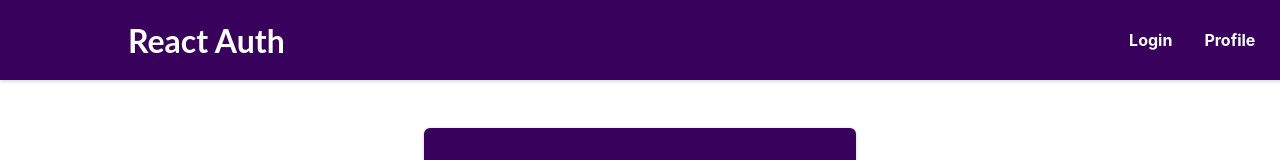
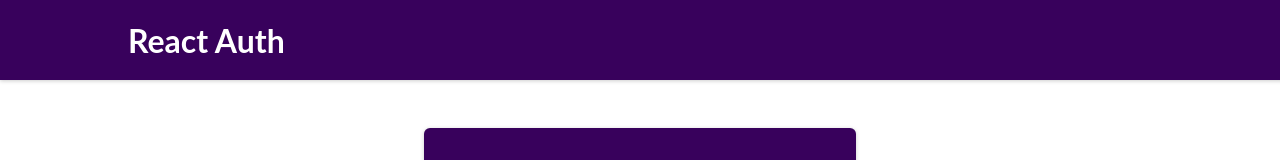
Before and after one commit to Kanishka08/signup-and-auth, a React (Create React App) app: page /auth in a window 1280 px wide. Shown: the top 160 px of the page. Built offline with nearby package versions, Linux system fonts and the light colour scheme.

Commit message:
Addressing security and logout issues

```diff
--- a/src/App.js
+++ b/src/App.js
@@ -6,17 +6,21 @@ import AuthPage from './pages/AuthPage';
 import HomePage from './pages/HomePage';
 import { BrowserRouter as Router } from 'react-router-dom';
 import {AuthContextProvider} from './components/Store/AuthContext';
+import AuthContext from './components/Store/AuthContext';
+import { useContext } from 'react';
 
 
 function App() {
+  const {isLoggedIn} = useContext(AuthContext)
   return (
     <AuthContextProvider>
     <Router>
     <Layout>
       <Routes>
         <Route path='/' element={<HomePage />} />
-        <Route path='/auth' element={<AuthPage />} />
-        <Route path='/profile' element={<UserProfile />} />
+        {!isLoggedIn && <Route path='/auth' element={<AuthPage />} />}
+        {<Route path='/profile' element={<UserProfile />} />}
+        {<Route path='/profile' element={<UserProfile />} />}
       </Routes>
     </Layout>
   </Router>
--- a/src/components/Layout/MainNavigation.js
+++ b/src/components/Layout/MainNavigation.js
@@ -1,8 +1,20 @@
-import { Link } from 'react-router-dom';
+import { Link, useNavigate} from 'react-router-dom';
+import { useContext } from 'react';
+import AuthContext from '../Store/AuthContext';
 
 import classes from './MainNavigation.module.css';
 
 const MainNavigation = () => {
+  const authCtx = useContext(AuthContext);
+  const navigate=useNavigate();
+
+  const isLoggedIn = authCtx.isLoggedIn;
+
+  const logoutHandler =()=>{
+    authCtx.logout()
+    navigate('./auth');
+  }
+
 
   return (
     <header className={classes.header}>
@@ -11,15 +23,21 @@ const MainNavigation = () => {
       </Link>
       <nav>
         <ul>
+        {!isLoggedIn && (
             <li>
               <Link to='/auth'>Login</Link>
             </li>
+          )}
+          {isLoggedIn && (
             <li>
               <Link to='/profile'>Profile</Link>
             </li>
+          )}
+          {isLoggedIn && (
             <li>
-            <button>Logout</button>
+              <button onClick={logoutHandler}>Logout</button>
             </li>
+          )}
         </ul>
       </nav>
     </header>
--- a/src/components/Store/AuthContext.js
+++ b/src/components/Store/AuthContext.js
@@ -8,12 +8,15 @@ const AuthContext = React.createContext({
 });
 
 export const AuthContextProvider = (props) => {
-  const [token, setToken] = useState(null);
+    const initialState= localStorage.getItem("token")
+    const [token, setToken] = useState(initialState);
+
 
   const userIsLoggedIn = !!token;
 
   const loginHandler = (token) => {
     setToken(token);
+    localStorage.setItem("token",token)
   };
 
   const logoutHandler = () => {
```
Lines whose indentation alone changed are shown as unchanged.
